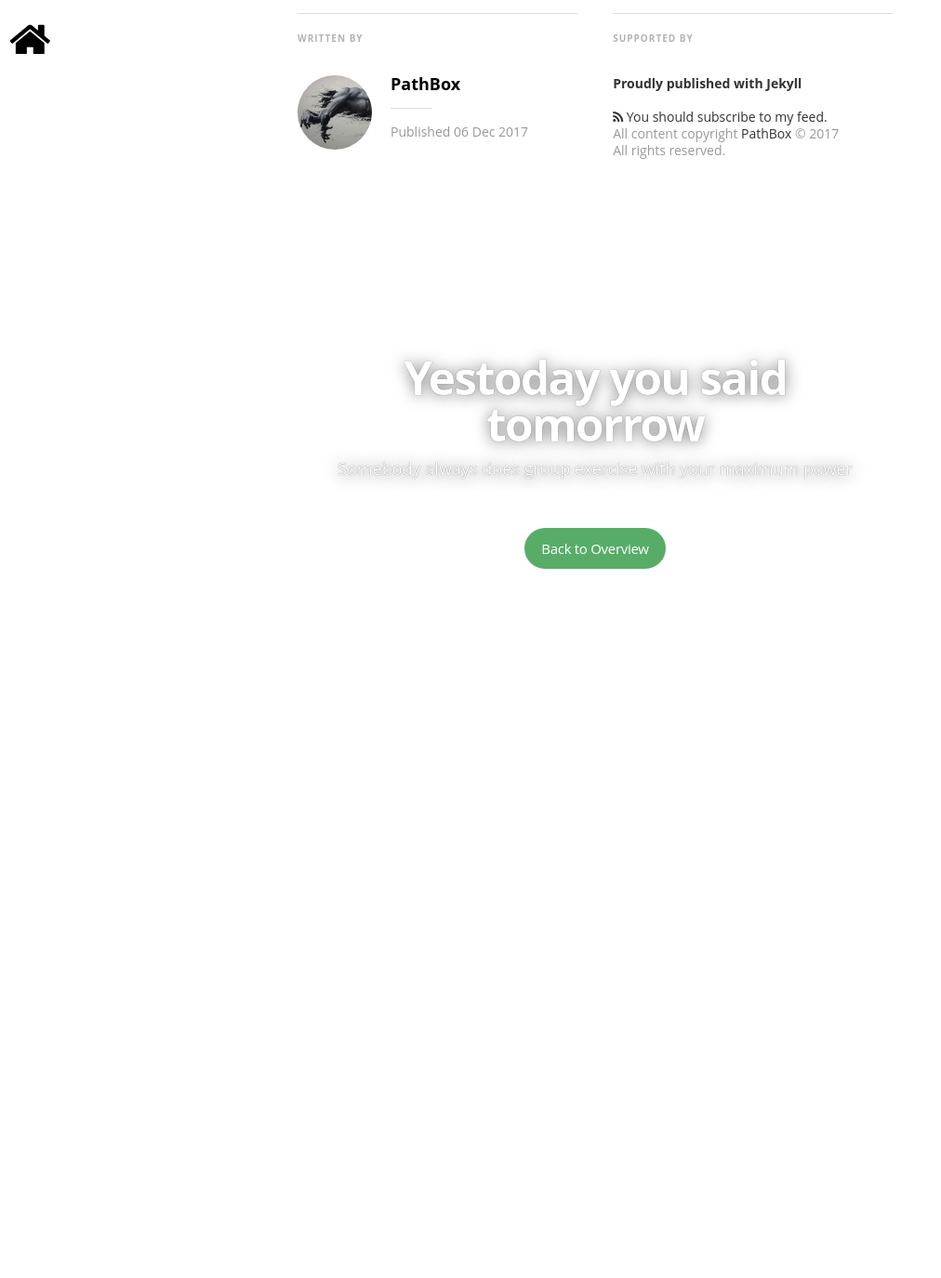
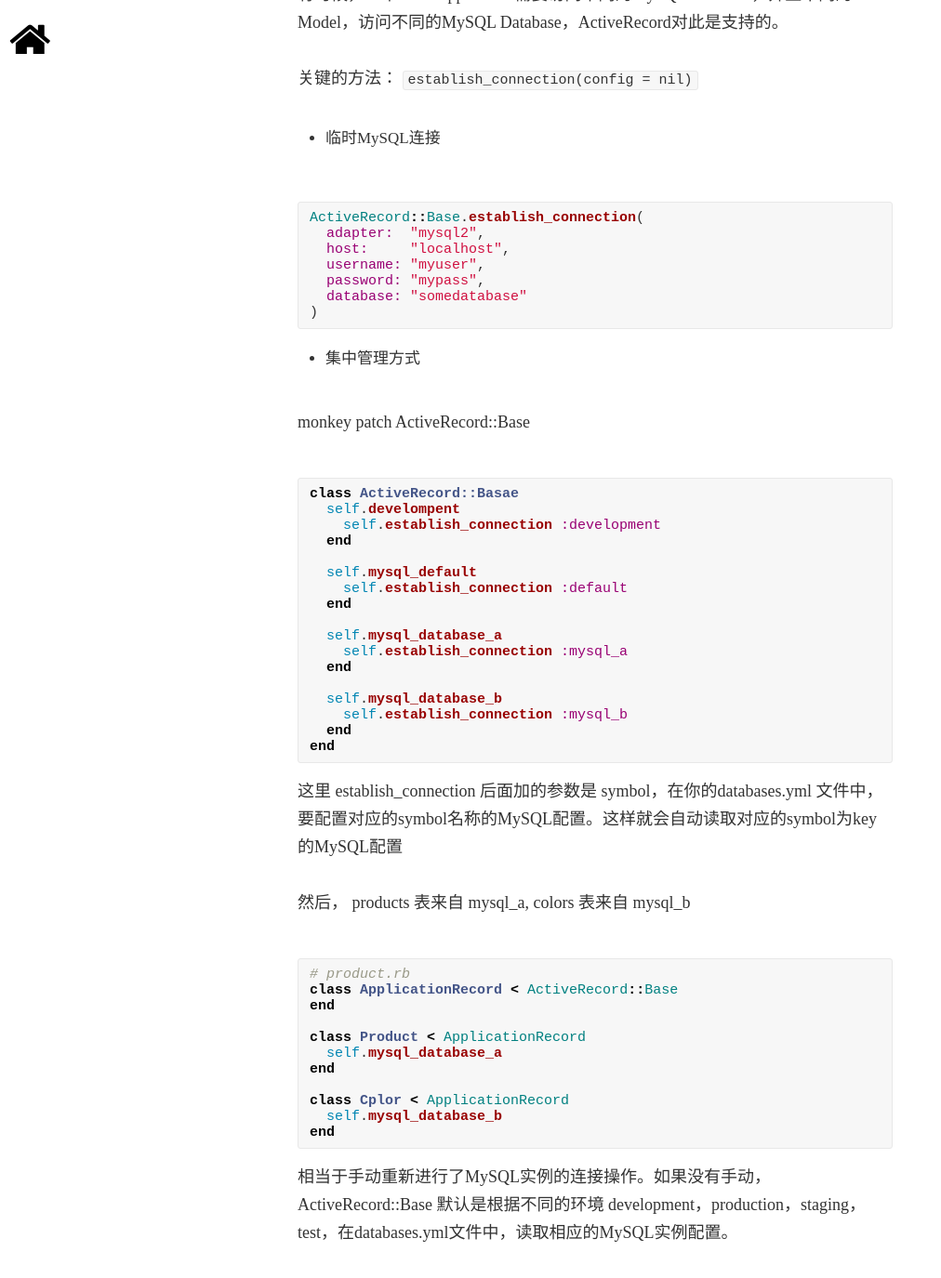
Before and after one commit to pathbox/pathbox.github.io, a Jekyll site: the page built from _posts/2017-12-06-work-summary-in-Udesk-eleven.md, in a window 1280 px wide and 1400 px high, scrolled down 5221 px. Shown: the top 1375 px of the window at 93% size, without its empty margins (0-1012 px from the left). Built offline with Jekyll 4.4.1, drawn with Linux system fonts in a browser that asks for light colours; nearby versions of some CDN libraries; some web fonts are replaced; comment, search, counter and statistics services are not loaded; before the commit the page ends 5923 px from its top, so only the background shows below that; some of the changed text lies outside the part shown.

Commit message:
Rails 项目中集中管理使用多个MySQL Database

````diff
--- a/_posts/2017-12-06-work-summary-in-Udesk-eleven.md
+++ b/_posts/2017-12-06-work-summary-in-Udesk-eleven.md
@@ -197,3 +197,65 @@ server {
   }
 }
 ```
+
+##### Rails 项目中集中管理使用多个MySQL Database
+
+有时候，一个Rails Application需要访问不同的MySQL Database，并且不同的Model，访问不同的MySQL Database，ActiveRecord对此是支持的。
+
+关键的方法： `establish_connection(config = nil)`
+
++ 临时MySQL连接
+
+```ruby
+ActiveRecord::Base.establish_connection(
+  adapter:  "mysql2",
+  host:     "localhost",
+  username: "myuser",
+  password: "mypass",
+  database: "somedatabase"
+)
+```
+
++ 集中管理方式
+
+monkey patch ActiveRecord::Base
+
+```ruby
+class ActiveRecord::Basae
+  self.develompent
+    self.establish_connection :development
+  end
+
+  self.mysql_default
+    self.establish_connection :default
+  end
+
+  self.mysql_database_a
+    self.establish_connection :mysql_a
+  end
+
+  self.mysql_database_b
+    self.establish_connection :mysql_b
+  end
+end
+```
+
+这里 establish_connection 后面加的参数是 symbol，在你的databases.yml 文件中，要配置对应的symbol名称的MySQL配置。这样就会自动读取对应的symbol为key 的MySQL配置
+
+然后， products 表来自 mysql_a, colors 表来自 mysql_b
+
+```ruby
+# product.rb
+class ApplicationRecord < ActiveRecord::Base
+end
+
+class Product < ApplicationRecord
+  self.mysql_database_a
+end
+
+class Cplor < ApplicationRecord
+  self.mysql_database_b
+end
+```
+
+相当于手动重新进行了MySQL实例的连接操作。如果没有手动，ActiveRecord::Base 默认是根据不同的环境 development，production，staging，test，在databases.yml文件中，读取相应的MySQL实例配置。
````
